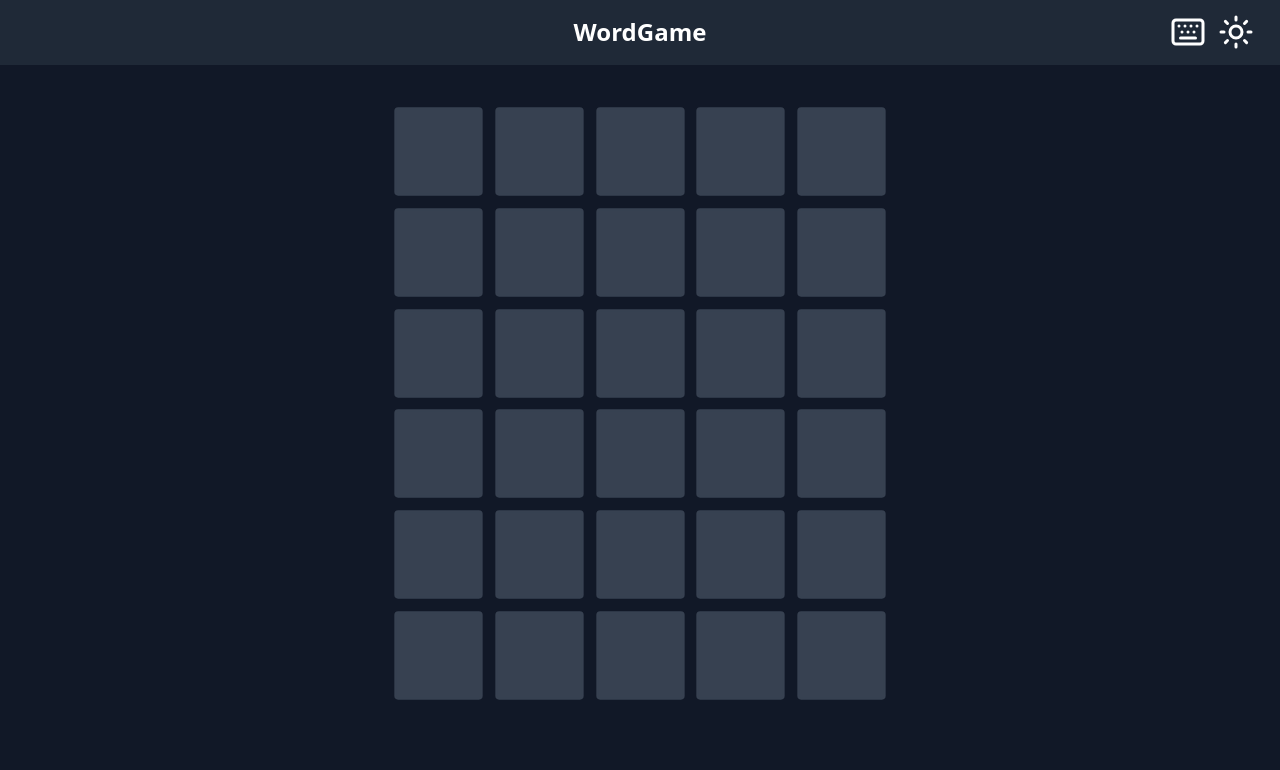
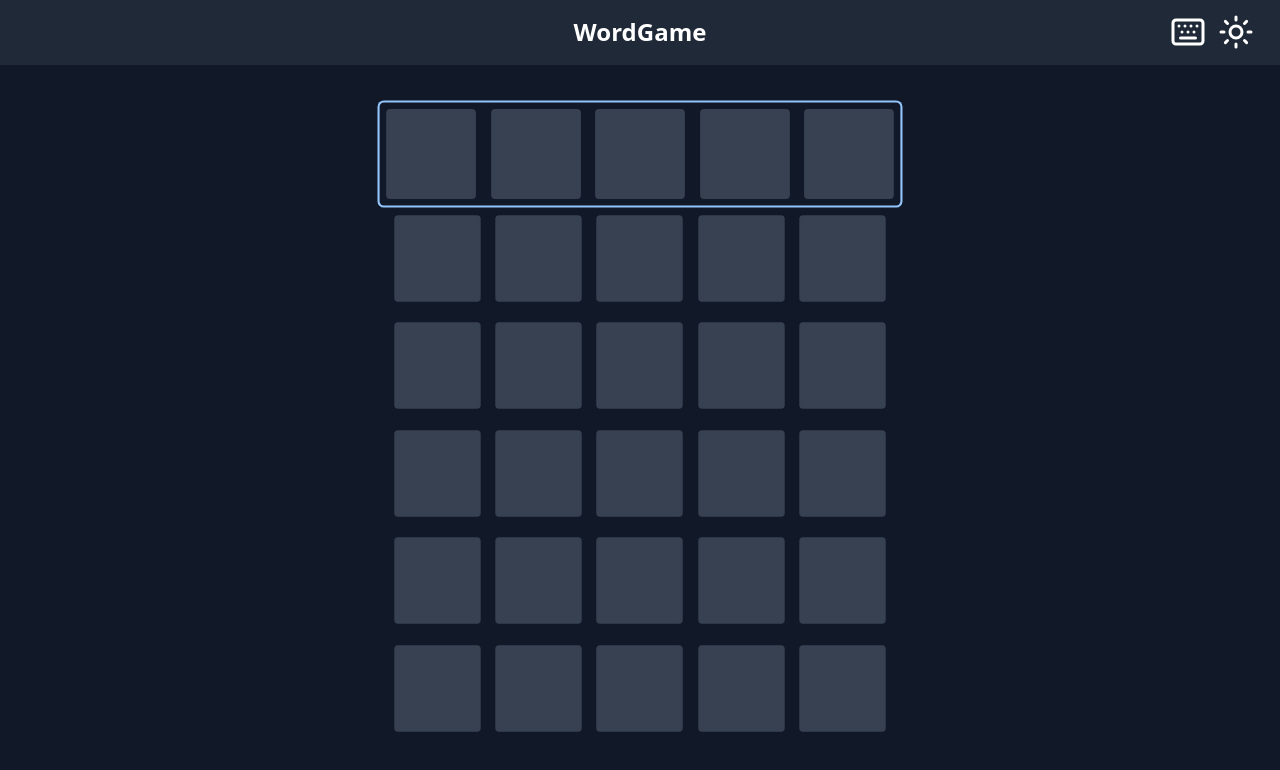
Before and after one commit to vishmaycode/wordgame, a React (Vite) app: page / in a window 1280 px wide. Shown: the top 770 px of the page. Built offline with nearby package versions, Linux system fonts and the light colour scheme; what an-array-of-english-words would draw is missing.

Commit message:
row indication added

```diff
--- a/src/components/Grid.tsx
+++ b/src/components/Grid.tsx
@@ -10,9 +10,18 @@ export function Grid({ guesses, currentGuess, targetWord }: GridProps) {
   const rows = [...guesses, currentGuess, ...empties].slice(0, 6);
 
   return (
-    <div className="grid grid-rows-6 gap-1.5 sm:gap-2 w-full max-w-xs sm:max-w-lg mx-auto p-2">
-      {rows.map((guess, i) => (
-        <div key={i} className="grid grid-cols-5 gap-1.5 sm:gap-2">
+    <div className="grid grid-rows-6 gap-2 sm:gap-2.5 w-full max-w-xs sm:max-w-lg mx-auto p-2">
+      {rows.map((guess, i) => {
+        // Always highlight the first empty row (the next row to be filled)
+        const isActiveRow = i === guesses.length;
+        const activeRowClass = isActiveRow
+          ? 'ring-2 ring-blue-400 dark:ring-blue-300 inset-ring-2 ring-offset-transparent transition-all duration-200 scale-105 rounded-[4px] p-1'
+          : '';
+        return (
+          <div
+            key={i}
+            className={`grid grid-cols-5 gap-2 sm:gap-2.5 ${activeRowClass}`}
+          >
           {Array(5).fill('').map((_, j) => {
             const letter = guess[j] || '';
             let status = 'empty';
@@ -65,8 +74,9 @@ export function Grid({ guesses, currentGuess, targetWord }: GridProps) {
               </div>
             );
           })}
-        </div>
-      ))}
+          </div>
+        );
+      })}
     </div>
   );
 }
```
Also changed, not shown: 1 other file (tests, documents, lock files or other folders).
